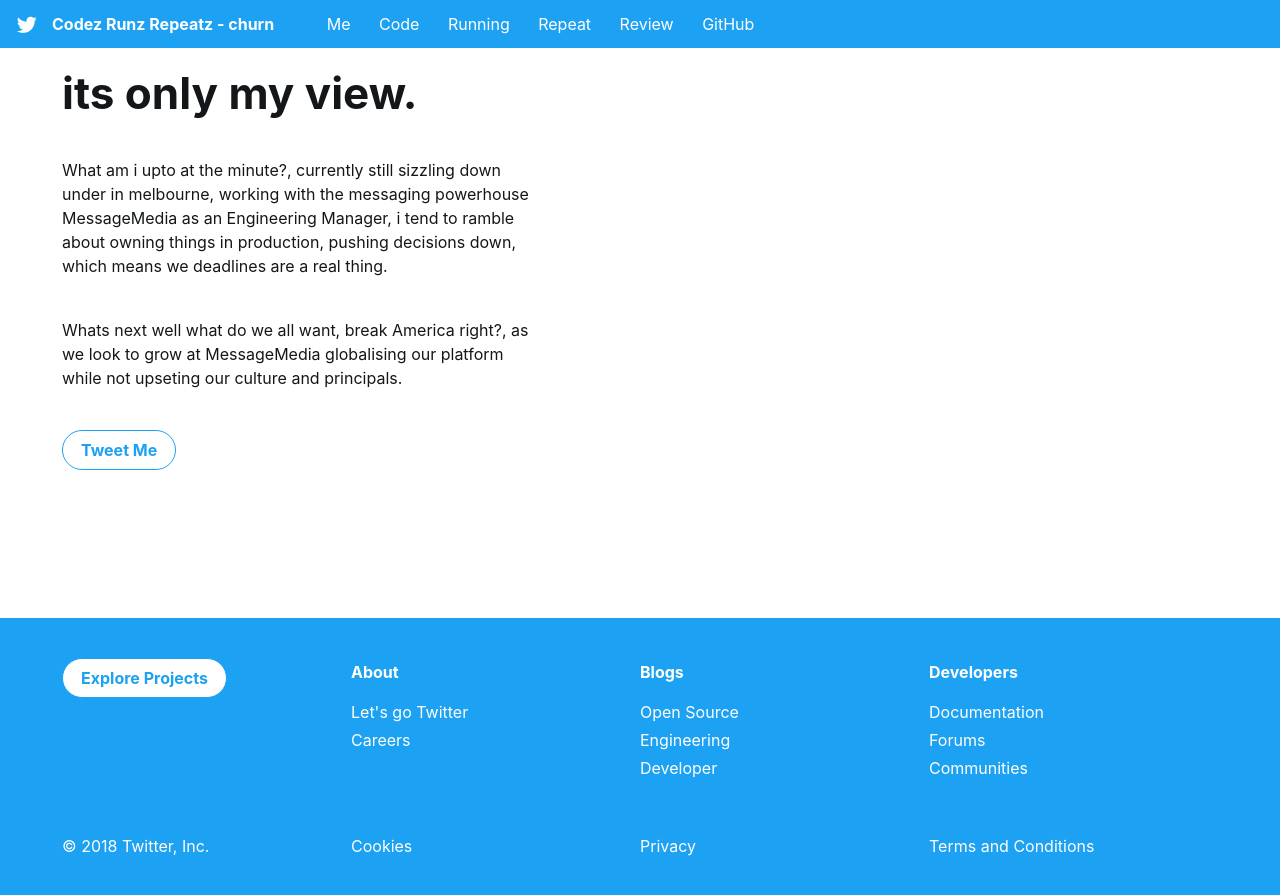
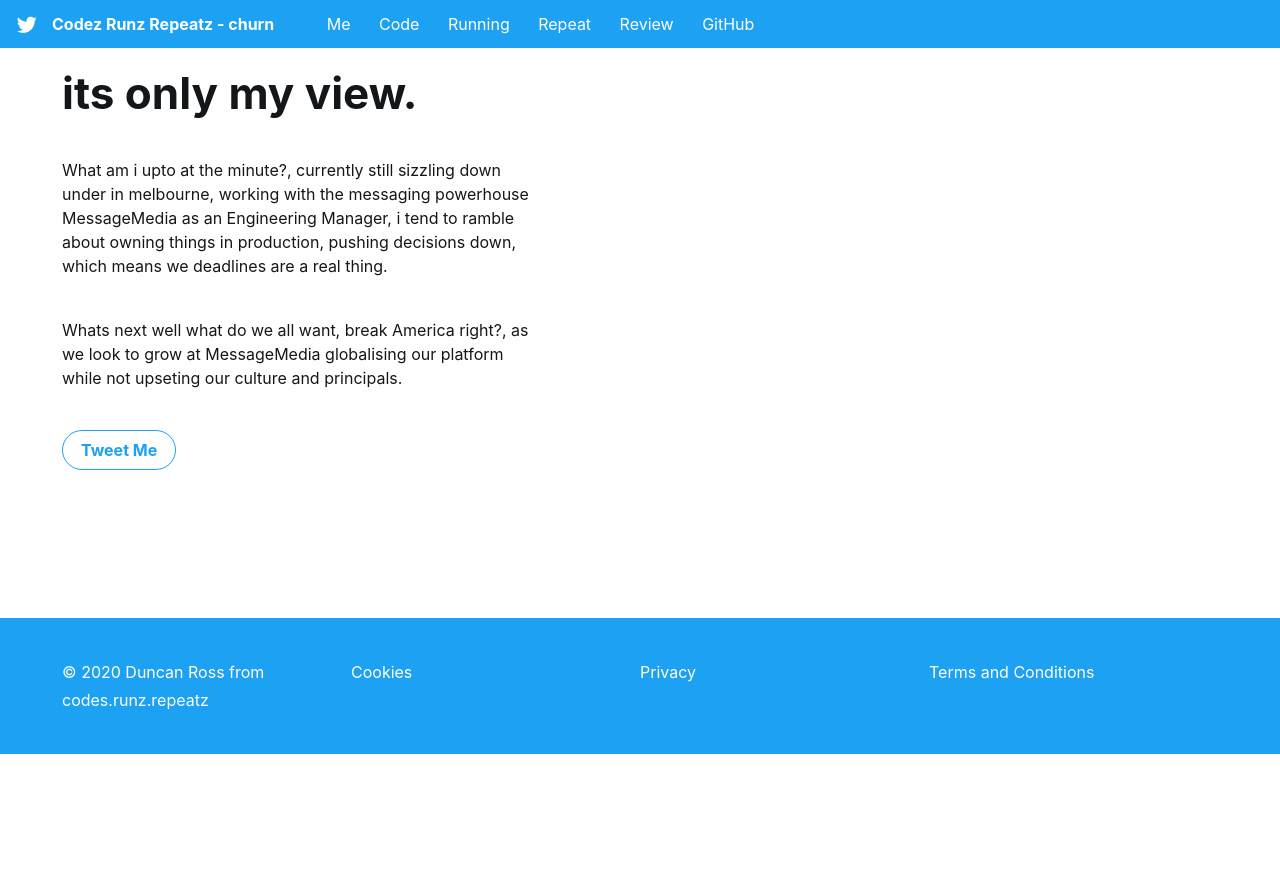
Before and after one commit to codez-runz-repeatz/codez-runz-repeatz.github.io, a Jekyll site: the page built from index.html, in a window 1280 px wide and 900 px high, scrolled down 1631 px. Shown: the top 895 px of the window. Built offline with Jekyll 4.4.1, drawn with Linux system fonts in a browser that asks for light colours; some web fonts are replaced; comment, search, counter and statistics services are not loaded; after the commit the page ends 2385 px from its top, so only the background shows below that.

Commit message:
fix footer

```diff
--- a/_layouts/default.html
+++ b/_layouts/default.html
@@ -95,37 +95,37 @@
     <!-- Footer -->
     <div class="footer">
         <div class="Grid container">
-            <div class="Grid-cell footer-cell u-size1of4 footer-margin">
+            <!--<div class="Grid-cell footer-cell u-size1of4 footer-margin">
                 <button onclick="location.href='{{ site.baseurl }}/projects'" type="button" class="Button Button--large">Explore Projects</button>
-            </div>
-            <div class="Grid-cell footer-cell u-size1of4 footer-margin">
+            </div>-->
+            <!--<div class="Grid-cell footer-cell u-size1of4 footer-margin">
                 <h3 class="xsmall-margin">
                     <a class="foot-link" target="_blank" href="https://about.twitter.com/">About</a>
                 </h3>
                 <a class="foot-link" target="_blank" href="https://about.twitter.com/en_us/lets-go-twitter.html">Let's go Twitter</a>
                 <a class="foot-link" target="_blank" href="https://careers.twitter.com/en.html">Careers</a>
-            </div>
+            </div>-->
 
-            <div class="Grid-cell footer-cell u-size1of4 footer-margin">
+            <!--<div class="Grid-cell footer-cell u-size1of4 footer-margin">
                 <h3 class="xsmall-margin">
                     <a class="foot-link" target="_blank" href="https://blog.twitter.com/">Blogs</a>
                 </h3>
                 <a class="foot-link" target="_blank" href="https://blog.twitter.com/engineering/en_us/topics/open-source.html">Open Source</a>
                 <a class="foot-link" target="_blank" href="https://blog.twitter.com/engineering/en_us.html">Engineering</a>
                 <a class="foot-link" target="_blank" href="https://blog.twitter.com/developer">Developer</a>
-            </div>
+            </div>-->
 
-            <div class="Grid-cell footer-cell u-size1of4 footer-margin">
+            <!--<div class="Grid-cell footer-cell u-size1of4 footer-margin">
                 <h3 class="xsmall-margin">
                     <a class="foot-link" target="_blank" href="https://developer.twitter.com/">Developers</a>
                 </h3>
                 <a class="foot-link" target="_blank" href="https://dev.twitter.com/overview/documentation">Documentation</a>
                 <a class="foot-link" target="_blank" href="https://twittercommunity.com/">Forums</a>
                 <a class="foot-link" target="_blank" href="https://dev.twitter.com/community">Communities</a>
-            </div>
+            </div>-->
 
             <div class="Grid-cell footer-cell u-size1of4">
-                <a class="foot-link" href="">© 2018 Twitter, Inc.</a>
+                <a class="foot-link" href="">© 2020 Duncan Ross from codes.runz.repeatz</a>
             </div>
 
             <div class="Grid-cell footer-cell u-size1of4">
```
